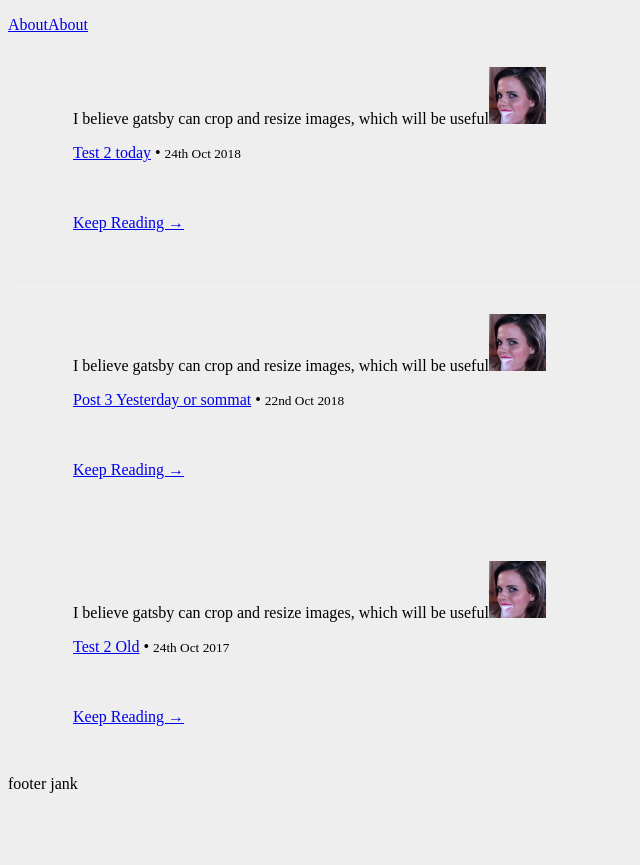
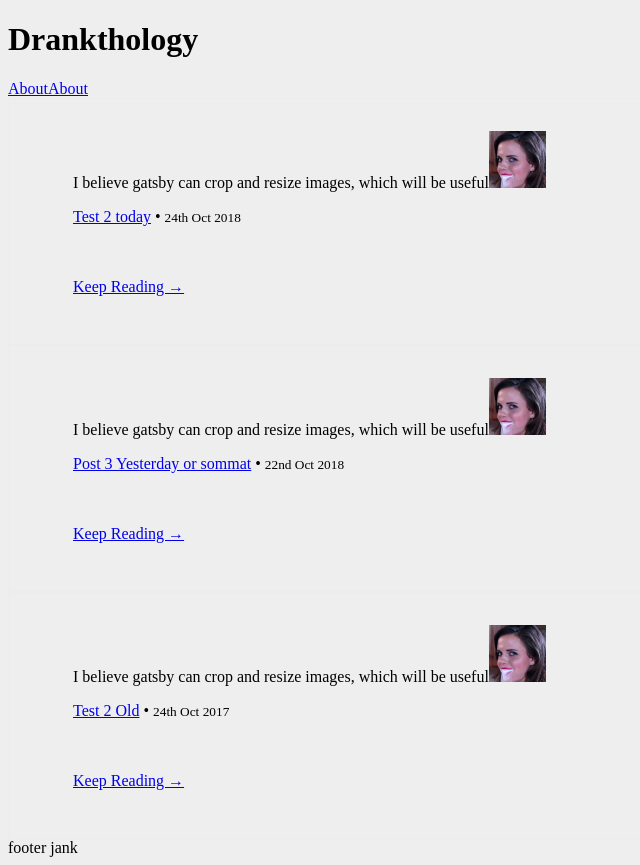
Before and after one commit to entozoon/drankthology, a Gatsby site: page / in a window 1280 px wide. Shown: the whole page, without its empty margins (0-640 px from the left). Before the commit the page ends 801 px from the top, so only its background shows below. Built offline with nearby package versions, Linux system fonts and the light colour scheme; Gatsby itself is replaced by a stand-in of ours.

Commit message:
Static queries are quite a beefy wrap of a thing but .. I am hungry

```diff
--- a/gatsby-config.js
+++ b/gatsby-config.js
@@ -1,8 +1,11 @@
+// NB: Restart npm after modifying
 module.exports = {
   siteMetadata: {
-    title: "Drankthology"
+    title: "Drankthology",
+    otherStuff: "Static data can be chucked here"
   },
   plugins: [
+    // If we wanted to source data from a bunch of json files, we'd load in gatsby-source-filesystem here
     "gatsby-plugin-react-helmet",
     "gatsby-plugin-sass",
     {
--- a/src/components/Header.js
+++ b/src/components/Header.js
@@ -1,21 +1,29 @@
 import React from "react";
 import Nav from "../components/Nav";
+import { StaticQuery, Link, graphql } from "gatsby";
 
 export default data => {
-  console.log(data);
   return (
-    <header>
-      {/* <h1>{data.siteMetadata.title}</h1> */}
-      <Nav />
-    </header>
+    <StaticQuery
+      query={graphql`
+        query {
+          site {
+            siteMetadata {
+              title
+            }
+          }
+        }
+      `}
+      render={data => {
+        console.log("boom", data);
+        return (
+          <header>
+            <h1>{data.site.siteMetadata.title}</h1>
+            <Nav />
+          </header>
+        );
+      }}
+    />
   );
 };
-export const pageQuery = graphql`
-  query getTitle {
-    site {
-      siteMetadata {
-        title
-      }
-    }
-  }
-`;
+// Can't do a typical graphql query here because this isn't a page component as such. but static queries do the trick
```
Also changed, not shown: README.md.
